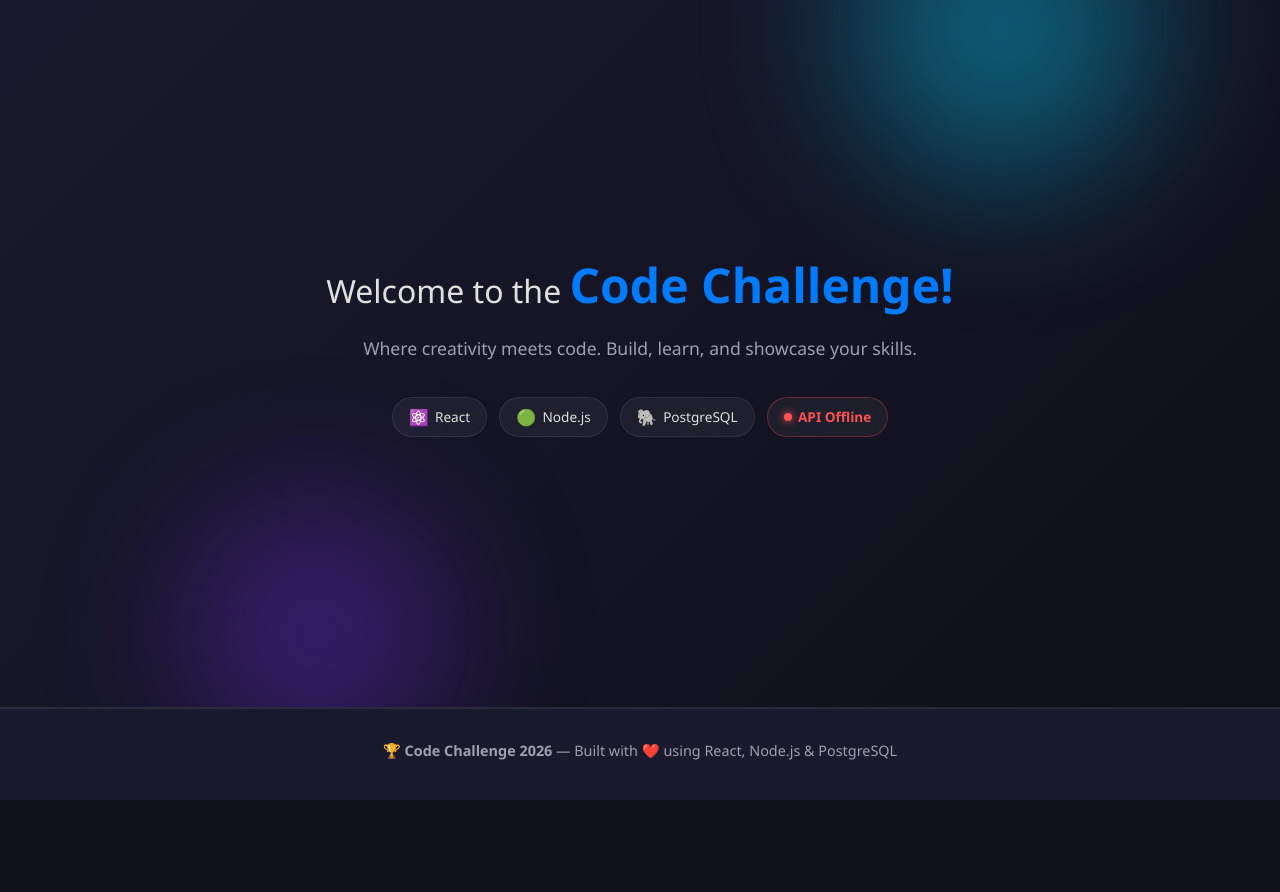
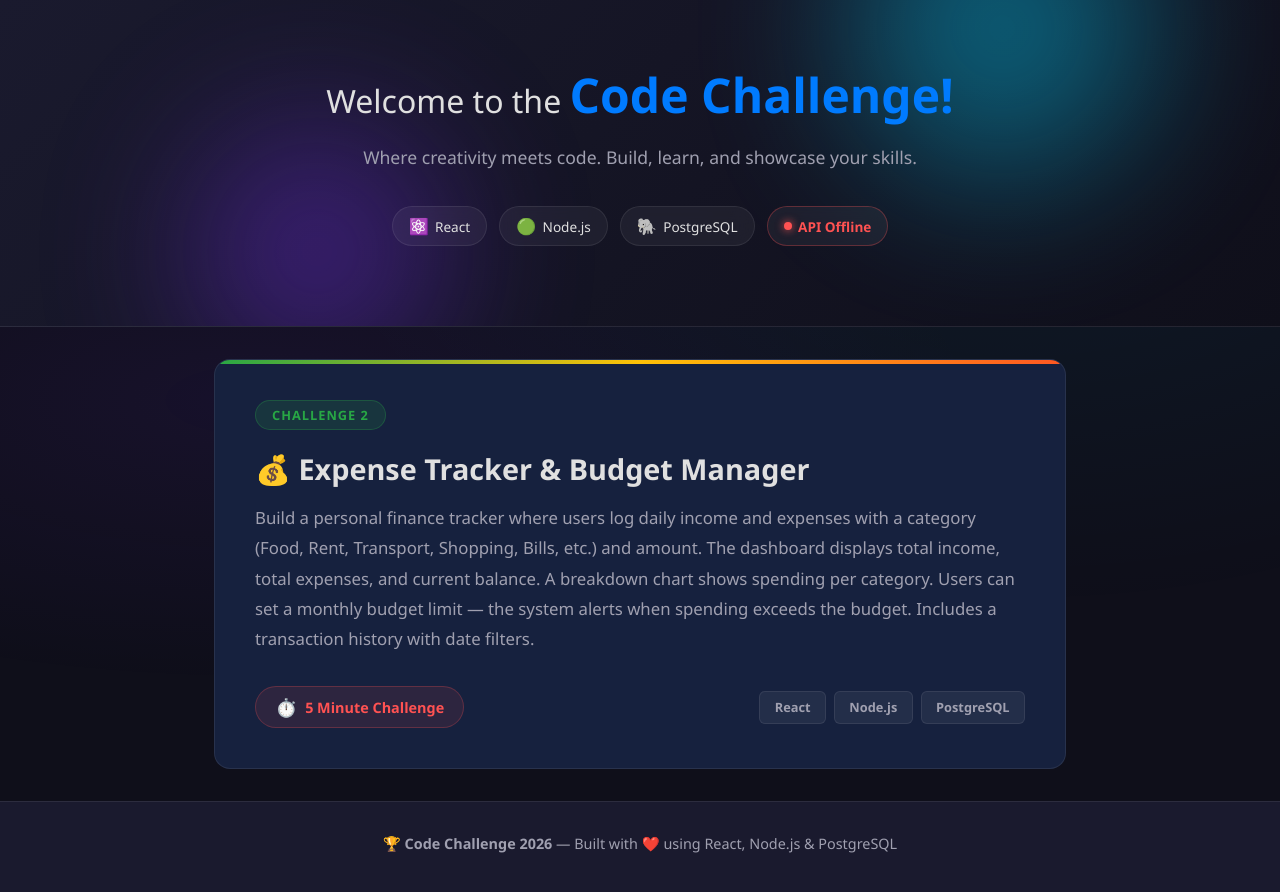
Before and after one commit to codechallange01-dot/codechallange, a React (Vite) app in the folder client/: page / in a window 1280 px wide. Before the commit the page ends 800 px from the top, so only its background shows below. Built offline with nearby package versions, Linux system fonts and the light colour scheme; no server answers; the HTML template or start-up script is replaced by a standard one.

Commit message:
Challenge 2: Expense Tracker & Budget Manager - add challenge card to UI

```diff
--- a/client/src/App.css
+++ b/client/src/App.css
@@ -12,9 +12,100 @@
   flex: 1;
 }
 
-.app > .hero {
-  flex: 1;
+/* Challenge Card */
+.challenge-card {
+  position: relative;
+  background: var(--bg-card);
+  border: 1px solid var(--border);
+  border-radius: 16px;
+  padding: 2.5rem;
+  margin-top: 0;
+  overflow: hidden;
+}
+
+.challenge-card::before {
+  content: '';
+  position: absolute;
+  top: 0;
+  left: 0;
+  right: 0;
+  height: 4px;
+  background: linear-gradient(90deg, #28a745, #ffc107, #ff5722);
+}
+
+.challenge-badge {
+  display: inline-block;
+  background: rgba(40, 167, 69, 0.15);
+  color: #28a745;
+  border: 1px solid rgba(40, 167, 69, 0.3);
+  padding: 0.3rem 1rem;
+  border-radius: 999px;
+  font-size: 0.8rem;
+  font-weight: 700;
+  text-transform: uppercase;
+  letter-spacing: 1px;
+  margin-bottom: 1.25rem;
+}
+
+.challenge-title {
+  font-size: 1.8rem;
+  font-weight: 800;
+  margin-bottom: 1rem;
+  line-height: 1.3;
+}
+
+.challenge-description {
+  color: var(--text-secondary);
+  font-size: 1.05rem;
+  line-height: 1.8;
+  margin-bottom: 2rem;
+}
+
+.challenge-footer {
   display: flex;
-  flex-direction: column;
-  justify-content: center;
+  align-items: center;
+  justify-content: space-between;
+  flex-wrap: wrap;
+  gap: 1rem;
 }
+
+.challenge-timer {
+  display: flex;
+  align-items: center;
+  gap: 0.5rem;
+  background: rgba(255, 82, 82, 0.1);
+  border: 1px solid rgba(255, 82, 82, 0.25);
+  padding: 0.5rem 1.2rem;
+  border-radius: 999px;
+  font-size: 0.9rem;
+  font-weight: 600;
+  color: var(--danger);
+}
+
+.timer-icon {
+  font-size: 1.1rem;
+}
+
+.challenge-stack {
+  display: flex;
+  gap: 0.5rem;
+}
+
+.stack-tag {
+  background: rgba(255, 255, 255, 0.06);
+  border: 1px solid var(--border);
+  padding: 0.4rem 0.9rem;
+  border-radius: 6px;
+  font-size: 0.8rem;
+  font-weight: 600;
+  color: var(--text-secondary);
+}
+
+@media (max-width: 600px) {
+  .challenge-card {
+    padding: 1.5rem;
+  }
+  .challenge-title {
+    font-size: 1.4rem;
+  }
+}
--- a/client/src/App.jsx
+++ b/client/src/App.jsx
@@ -65,6 +65,26 @@ function App() {
   return (
     <div className="app">
       <HeroBanner apiStatus={apiStatus} />
+      <main className="main-content">
+        <section className="challenge-card">
+          <div className="challenge-badge">Challenge 2</div>
+          <h2 className="challenge-title">💰 Expense Tracker & Budget Manager</h2>
+          <p className="challenge-description">
+            Build a personal finance tracker where users log daily income and expenses with a category (Food, Rent, Transport, Shopping, Bills, etc.) and amount. The dashboard displays total income, total expenses, and current balance. A breakdown chart shows spending per category. Users can set a monthly budget limit — the system alerts when spending exceeds the budget. Includes a transaction history with date filters.
+          </p>
+          <div className="challenge-footer">
+            <div className="challenge-timer">
+              <span className="timer-icon">⏱️</span>
+              <span>5 Minute Challenge</span>
+            </div>
+            <div className="challenge-stack">
+              <span className="stack-tag">React</span>
+              <span className="stack-tag">Node.js</span>
+              <span className="stack-tag">PostgreSQL</span>
+            </div>
+          </div>
+        </section>
+      </main>
       <Footer />
     </div>
   );
```
